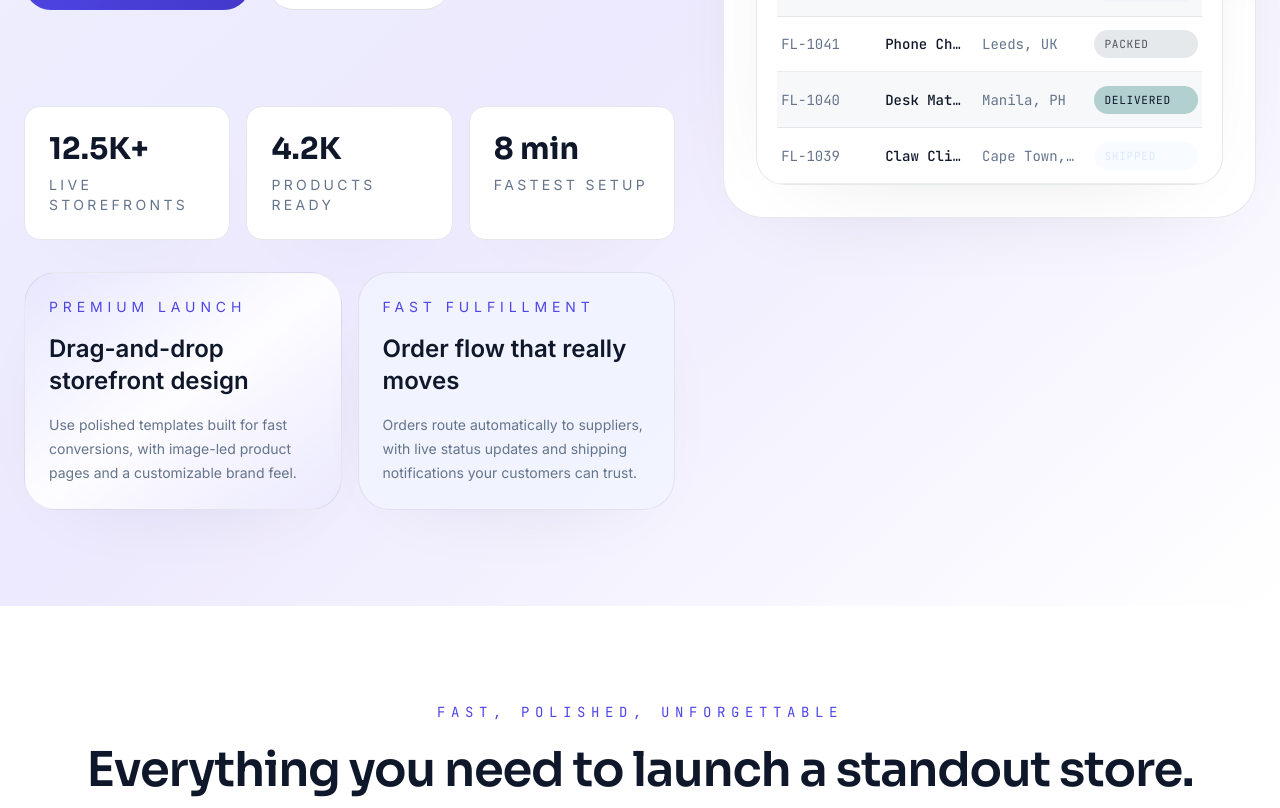
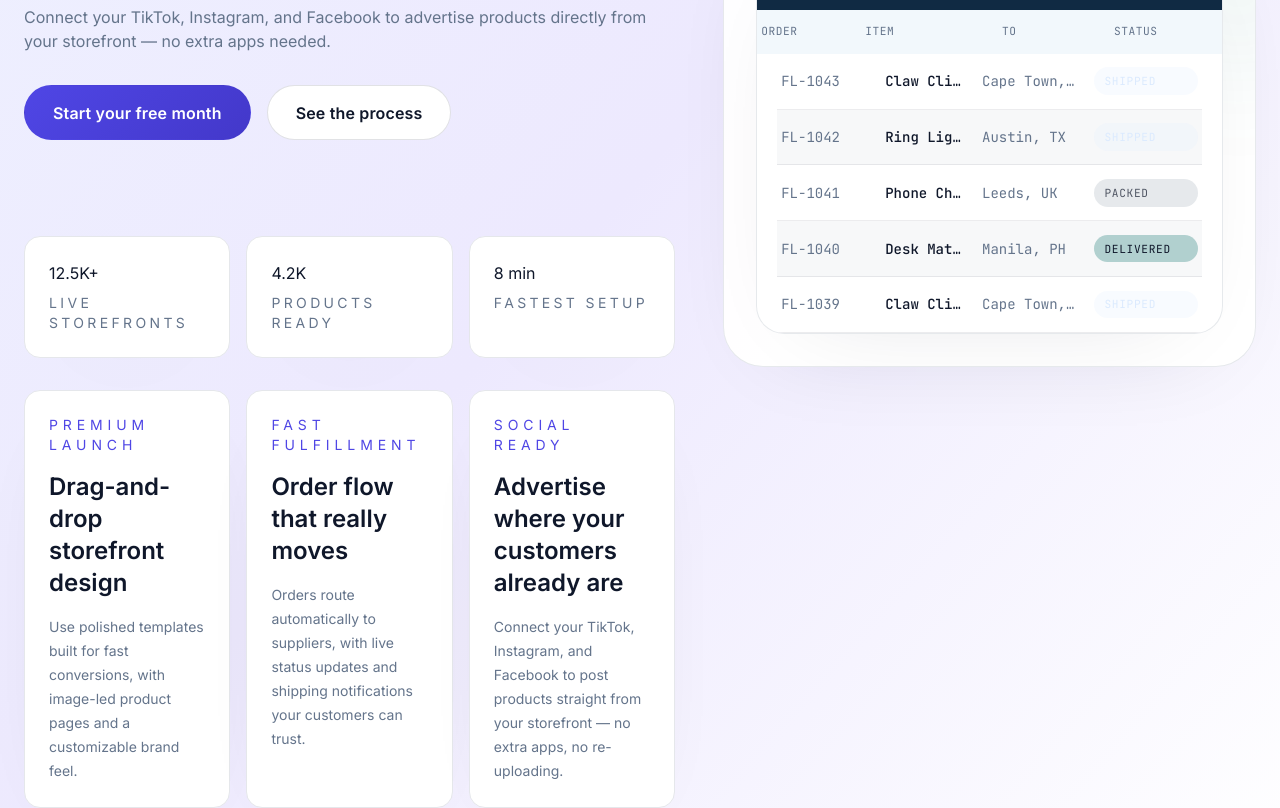
Before and after one commit to qwelelikho-source/fledge, a Next.js app: page / in a window 1280 px wide. Shown: the part 820-1628 px from the top of the page. Built offline with nearby package versions, Linux system fonts and the light colour scheme.

Commit message:
Add animated stat counters

```diff
--- a/app/page.tsx
+++ b/app/page.tsx
@@ -1,4 +1,5 @@
 import Link from "next/link";
+import AnimatedCounter from "@/components/AnimatedCounter";
 import DeparturesBoard from "@/components/DeparturesBoard";
 
 const trust = [
@@ -24,9 +25,9 @@ const benefits = [
 ];
 
 const stats = [
-  { label: "Live storefronts", value: "12.5K+" },
-  { label: "Products ready", value: "4.2K" },
-  { label: "Fastest setup", value: "8 min" },
+  { label: "Live storefronts", value: 12500, suffix: "+" },
+  { label: "Products ready", value: 4200, suffix: "" },
+  { label: "Fastest setup", value: 8, suffix: " min" },
 ];
 
 export default function Home() {
@@ -38,9 +39,15 @@ export default function Home() {
         <div className="relative z-10 mx-auto max-w-7xl px-6">
           <div className="grid gap-12 lg:grid-cols-[1.1fr_0.9fr] lg:items-center">
             <div>
-              <div className="badge gap-3 rounded-full border border-[rgba(15,23,42,0.08)] bg-[rgba(255,255,255,0.92)] px-4 py-1.5 text-[0.72rem] uppercase tracking-[0.32em] text-[var(--color-neutral-1)] shadow-sm shadow-[0_8px_24px_-14px_rgba(15,23,42,0.12)] mb-4">
-                <span className="h-2 w-2 rounded-full bg-[var(--color-accent)]" />
-                Live launch-ready products · no stock risk
+              <div className="flex flex-wrap items-center gap-3 mb-4">
+                <div className="badge gap-3 rounded-full border border-[rgba(15,23,42,0.08)] bg-[rgba(255,255,255,0.92)] px-4 py-1.5 text-[0.72rem] uppercase tracking-[0.32em] text-[var(--color-neutral-1)] shadow-sm shadow-[0_8px_24px_-14px_rgba(15,23,42,0.12)]">
+                  <span className="h-2 w-2 rounded-full bg-[var(--color-accent)]" />
+                  Live launch-ready products · no stock risk
+                </div>
+                <div className="badge gap-3 rounded-full border border-[rgba(15,23,42,0.08)] bg-[rgba(255,255,255,0.92)] px-4 py-1.5 text-[0.72rem] uppercase tracking-[0.32em] text-[var(--color-neutral-1)] shadow-sm shadow-[0_8px_24px_-14px_rgba(15,23,42,0.12)]">
+                  <span className="h-2 w-2 rounded-full bg-[var(--color-accent)]" />
+                  New · Connect Instagram & TikTok
+                </div>
               </div>
 
               <div className="mb-8">
@@ -49,6 +56,9 @@ export default function Home() {
                 </h1>
                 <p className="max-w-2xl text-xl leading-9 text-ink/80 sm:text-2xl mb-8">
                   Create a premium online store with ready-made products, direct supplier shipping, and a brand-ready experience that converts.
+                </p>
+                <p className="max-w-2xl text-sm leading-6 text-[var(--color-neutral-1)] sm:text-base">
+                  Connect your TikTok, Instagram, and Facebook to advertise products directly from your storefront — no extra apps needed.
                 </p>
               </div>
 
@@ -63,8 +73,17 @@ export default function Home() {
 
               <div className="grid grid-cols-1 sm:grid-cols-3 gap-4 mt-24">
                 {stats.map((stat) => (
-                  <div key={stat.label} className="rounded-2xl border border-neutral-2 bg-white p-6 shadow-soft">
-                    <p className="text-3xl font-display font-bold text-[var(--color-text)]">{stat.value}</p>
+                  <div
+                    key={stat.label}
+                    className="rounded-2xl border border-neutral-2 bg-white p-6 shadow-soft"
+                  >
+                    <AnimatedCounter
+                      value={stat.value}
+                      suffix={stat.suffix}
+                      formatAsK={stat.value >= 1000}
+                      decimals={1}
+                      className="text-3xl font-display font-bold text-[var(--color-text)]"
+                    />
                     <p className="mt-2 text-sm uppercase tracking-[0.24em] text-[var(--color-neutral-1)]">
                       {stat.label}
                     </p>
@@ -72,19 +91,26 @@ export default function Home() {
                 ))}
               </div>
 
-              <div className="grid gap-4 pt-8 sm:grid-cols-2">
-                <div className="group overflow-hidden rounded-[2rem] border border-[rgba(15,23,42,0.08)] bg-gradient-to-br from-[rgba(203,213,255,0.18)] via-[rgba(255,255,255,0.9)] to-[rgba(203,213,255,0.1)] p-6 shadow-soft transition hover:-translate-y-1 hover:shadow-bright">
+              <div className="grid gap-4 pt-8 grid-cols-1 lg:grid-cols-3">
+                <div className="rounded-2xl border border-neutral-2 bg-white p-6 shadow-soft">
                   <p className="text-sm uppercase tracking-[0.35em] text-[var(--color-accent)]">Premium launch</p>
                   <h3 className="mt-4 text-2xl font-semibold text-[var(--color-text)]">Drag-and-drop storefront design</h3>
                   <p className="mt-4 text-sm leading-6 text-[var(--color-neutral-1)]">
                     Use polished templates built for fast conversions, with image-led product pages and a customizable brand feel.
                   </p>
                 </div>
-                <div className="group overflow-hidden rounded-[2rem] border border-[rgba(15,23,42,0.08)] bg-[var(--color-surface-soft)] p-6 shadow-soft transition hover:-translate-y-1 hover:shadow-bright">
+                <div className="rounded-2xl border border-neutral-2 bg-white p-6 shadow-soft">
                   <p className="text-sm uppercase tracking-[0.35em] text-[var(--color-accent)]">Fast fulfillment</p>
                   <h3 className="mt-4 text-2xl font-semibold text-[var(--color-text)]">Order flow that really moves</h3>
                   <p className="mt-4 text-sm leading-6 text-[var(--color-neutral-1)]">
                     Orders route automatically to suppliers, with live status updates and shipping notifications your customers can trust.
+                  </p>
+                </div>
+                <div className="rounded-2xl border border-neutral-2 bg-white p-6 shadow-soft">
+                  <p className="text-sm uppercase tracking-[0.35em] text-[var(--color-accent)]">Social ready</p>
+                  <h3 className="mt-4 text-2xl font-semibold text-[var(--color-text)]">Advertise where your customers already are</h3>
+                  <p className="mt-4 text-sm leading-6 text-[var(--color-neutral-1)]">
+                    Connect your TikTok, Instagram, and Facebook to post products straight from your storefront — no extra apps, no re-uploading.
                   </p>
                 </div>
               </div>
--- /dev/null
+++ b/components/AnimatedCounter.tsx
@@ -0,0 +1,84 @@
+"use client";
+
+import { useEffect, useRef, useState } from "react";
+
+interface AnimatedCounterProps {
+  value: number;
+  suffix?: string;
+  duration?: number;
+}
+
+function formatValue(value: number) {
+  if (value >= 1_000_000) {
+    const formatted = (value / 1_000_000).toFixed(value % 1_000_000 === 0 ? 0 : 1);
+    return `${formatted.replace(/\.0$/, "")}M`;
+  }
+
+  if (value >= 1_000) {
+    const formatted = (value / 1_000).toFixed(value % 1_000 === 0 ? 0 : 1);
+    return `${formatted.replace(/\.0$/, "")}K`;
+  }
+
+  return value.toLocaleString();
+}
+
+export default function AnimatedCounter({
+  value,
+  suffix = "",
+  duration = 1500,
+}: AnimatedCounterProps) {
+  const [count, setCount] = useState(0);
+  const hasAnimatedRef = useRef(false);
+  const elementRef = useRef<HTMLDivElement | null>(null);
+  const animationFrameRef = useRef<number | null>(null);
+  const startTimeRef = useRef<number | null>(null);
+
+  useEffect(() => {
+    if (!elementRef.current || hasAnimatedRef.current) return;
+
+    const observer = new IntersectionObserver(
+      ([entry]) => {
+        if (entry.isIntersecting && !hasAnimatedRef.current) {
+          hasAnimatedRef.current = true;
+          observer.disconnect();
+
+          const animate = (timestamp: number) => {
+            if (startTimeRef.current === null) {
+              startTimeRef.current = timestamp;
+            }
+
+            const elapsed = timestamp - startTimeRef.current;
+            const progress = Math.min(elapsed / duration, 1);
+            const eased = 1 - Math.pow(1 - progress, 3);
+            setCount(Math.round(value * eased));
+
+            if (progress < 1) {
+              animationFrameRef.current = requestAnimationFrame(animate);
+            }
+          };
+
+          animationFrameRef.current = requestAnimationFrame(animate);
+        }
+      },
+      {
+        threshold: 0.2,
+      }
+    );
+
+    observer.observe(elementRef.current);
+
+    return () => {
+      observer.disconnect();
+      if (animationFrameRef.current !== null) {
+        cancelAnimationFrame(animationFrameRef.current);
+      }
+    };
+  }, [duration, value]);
+
+  return (
+    <div ref={elementRef}>
+      {formatValue(count)}
+      {suffix}
+    </div>
+  );
+}
```
